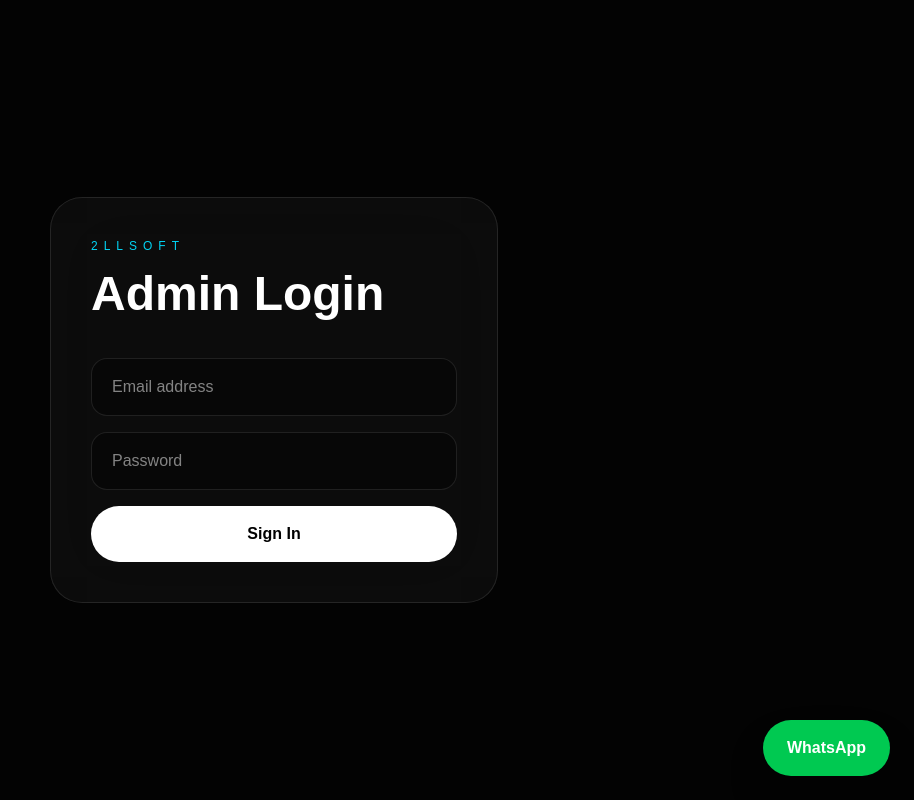
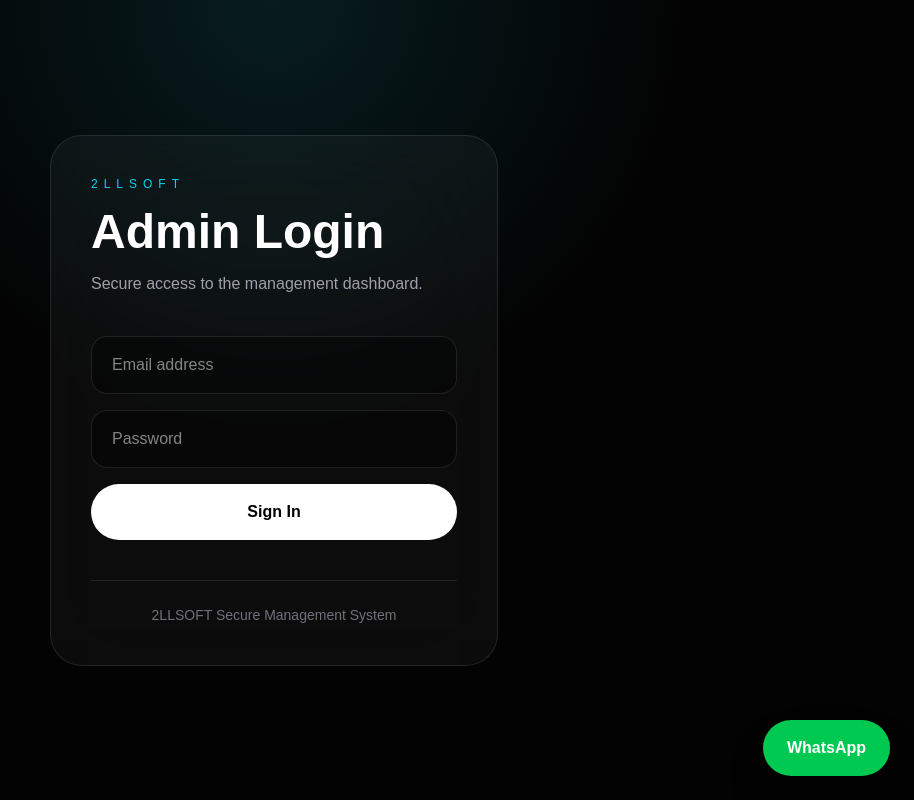
Before and after one commit to 2LLSOFT/2llsoft-clean, a Next.js app: page /login in a window 1280 px wide. Shown: the whole page, without its empty margins (366-1280 px from the left). Built offline with nearby package versions, Linux system fonts and the light colour scheme.

Commit message:
improve admin session cookie

```diff
--- a/app/login/page.tsx
+++ b/app/login/page.tsx
@@ -21,7 +21,7 @@ export default function LoginPage() {
       password === "123456"
     ) {
       document.cookie =
-        "admin-auth=true; path=/; max-age=86400";
+        "llsoft_admin_session=true; path=/; max-age=86400";
 
       router.push("/dashboard");
 
@@ -33,7 +33,12 @@ export default function LoginPage() {
 
   return (
     <main className="flex min-h-screen items-center justify-center bg-[#030303] px-6 text-white">
-      <div className="w-full max-w-md rounded-[2rem] border border-white/10 bg-white/[0.04] p-10 backdrop-blur-2xl">
+      <div className="absolute inset-0 bg-[radial-gradient(circle_at_top,rgba(34,211,238,0.12),transparent_40%)]" />
+
+      <form
+        onSubmit={handleSubmit}
+        className="relative z-10 w-full max-w-md rounded-[2rem] border border-white/10 bg-white/[0.04] p-10 backdrop-blur-2xl"
+      >
         <p className="text-xs uppercase tracking-[0.5em] text-cyan-400">
           2LLSOFT
         </p>
@@ -42,37 +47,42 @@ export default function LoginPage() {
           Admin Login
         </h1>
 
-        <form
-          onSubmit={handleSubmit}
-          className="mt-10 space-y-4"
-        >
+        <p className="mt-4 text-zinc-400">
+          Secure access to the management dashboard.
+        </p>
+
+        <div className="mt-10 space-y-4">
           <input
+            required
             type="email"
             name="email"
             placeholder="Email address"
-            className="w-full rounded-2xl border border-white/10 bg-black/40 px-5 py-4 outline-none"
+            className="w-full rounded-2xl border border-white/10 bg-black/40 px-5 py-4 outline-none transition focus:border-cyan-400"
           />
 
           <input
+            required
             type="password"
             name="password"
             placeholder="Password"
-            className="w-full rounded-2xl border border-white/10 bg-black/40 px-5 py-4 outline-none"
+            className="w-full rounded-2xl border border-white/10 bg-black/40 px-5 py-4 outline-none transition focus:border-cyan-400"
           />
 
-          <button
-            className="w-full rounded-full bg-white px-8 py-4 font-bold text-black transition duration-300 hover:scale-105 hover:bg-cyan-300"
-          >
+          <button className="w-full rounded-full bg-white px-8 py-4 font-bold text-black transition duration-300 hover:scale-[1.02] hover:bg-cyan-300">
             Sign In
           </button>
-        </form>
+        </div>
 
         {error && (
           <p className="mt-6 text-sm text-red-400">
             {error}
           </p>
         )}
-      </div>
+
+        <div className="mt-10 border-t border-white/10 pt-6 text-center text-sm text-zinc-500">
+          2LLSOFT Secure Management System
+        </div>
+      </form>
     </main>
   );
 }
--- a/middleware.ts
+++ b/middleware.ts
@@ -2,7 +2,7 @@ import { NextResponse } from "next/server";
 import type { NextRequest } from "next/server";
 
 export function middleware(request: NextRequest) {
-  const isLoggedIn = request.cookies.get("admin-auth")?.value === "true";
+  const isLoggedIn = request.cookies.get("llsoft_admin_session")?.value === "true";
 
   if (request.nextUrl.pathname.startsWith("/dashboard") && !isLoggedIn) {
     return NextResponse.redirect(new URL("/login", request.url));
```
